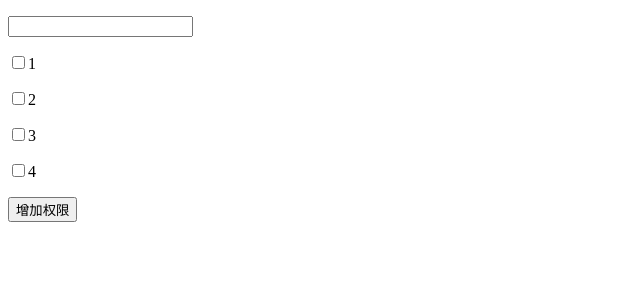
After one commit to wangkaiquan2/huoFuDistribution, a Django app: page /user/add-user-limits/ in a window 1280 px wide. The commit adds this page. Shown: the top 300 px of the page, without its empty margins (0-640 px from the left). Run offline with Django 3.2, Linux system fonts and the light colour scheme.

Commit message:
add add_user_limits update inquire_user_limit

```diff
--- /dev/null
+++ b/huoFuDistribution/user/templates/add_user_limits.html
@@ -0,0 +1,19 @@
+<!DOCTYPE html>
+<html lang="en">
+<head>
+    <meta charset="UTF-8">
+    <title>add_user_limits</title>
+</head>
+<body>
+<form action="{% url 'add-user-limits' %}" method="post">
+    {%csrf_token %}
+    <p><input type="text" name="id"></p>
+    </p><input type="checkbox" name="limits" value="1">1</p>
+    </p><input type="checkbox" name="limits" value="2">2</p>
+    </p><input type="checkbox" name="limits" value="3">3</p>
+    </p><input type="checkbox" name="limits" value="4">4</p>
+    </p><input type="submit" value="增加权限"></p>
+</form>
+
+</body>
+</html>
--- a/huoFuDistribution/user/templates/inquire_user_limit.html
+++ b/huoFuDistribution/user/templates/inquire_user_limit.html
@@ -9,8 +9,9 @@
     用户名：{{uname}}
     企业名：{{company}}
     启用壮态：{{is_active}}
+    <br>
     {% for ulimit in ulimits %}
-        权限描述：{{ulimit.lname}} 权限标识{{ulimit.limit}}
+        权限描述：{{ulimit.lname}} 权限标识:{{ulimit.limit}}<br>
     {% endfor %}
 </body>
 </html>
--- a/huoFuDistribution/user/urls.py
+++ b/huoFuDistribution/user/urls.py
@@ -12,4 +12,5 @@ urlpatterns = [
     url(r'^register/',views.register,name='register'),
     url(r'^inquire-user/',views.inquire_user,name='inquire-user'),
     url(r'^inquire-user-limit/',views.inquire_user_limit,name='inquire-user-limit'),
+    url(r'^add-user-limits/',views.add_user_limits,name='add-user-limits'),
 ]
--- a/huoFuDistribution/user/views.py
+++ b/huoFuDistribution/user/views.py
@@ -154,4 +154,28 @@ def inquire_user_limit(request):
     is_active = request.GET.get('is-active', '')
     user = models.User.objects.get(id=id)
     ulimits = user.limits.all()
-    return render(request, 'inquire_user_limit.html', locals())
+    limits = []
+    for ulimit in ulimits:
+        limits.append({'lname': ulimit.lname, 'limit': ulimit.limit})
+    return JsonResponse({'id': id, 'uname': uname, 'company': company, 'is_active': is_active, 'ulimits': limits})
+
+
+def add_user_limits(request):
+    """增加用户权限"""
+    if request.method == 'GET':
+        return render(request, 'add_user_limits.html')
+    else:
+        if request.POST.get('id', '') and request.POST.get('limits', ''):
+            user = models.User.objects.get(id=request.POST['id'])
+            print('limits:', request.POST.getlist('limits'))
+            try:
+                user.limits.add(*request.POST.getlist('limits'))
+            except DatabaseError as e:
+                logging.warning(e)
+                result = {'response': '新增权限失败'}
+                return HttpResponse(json.dumps(result))
+            result = {'response': '新增权限成功'}
+            return HttpResponse(json.dumps(result))
+        else:
+            result = {'response': '用户名或权限表不能为空'}
+            return HttpResponse(json.dumps(result))
```
